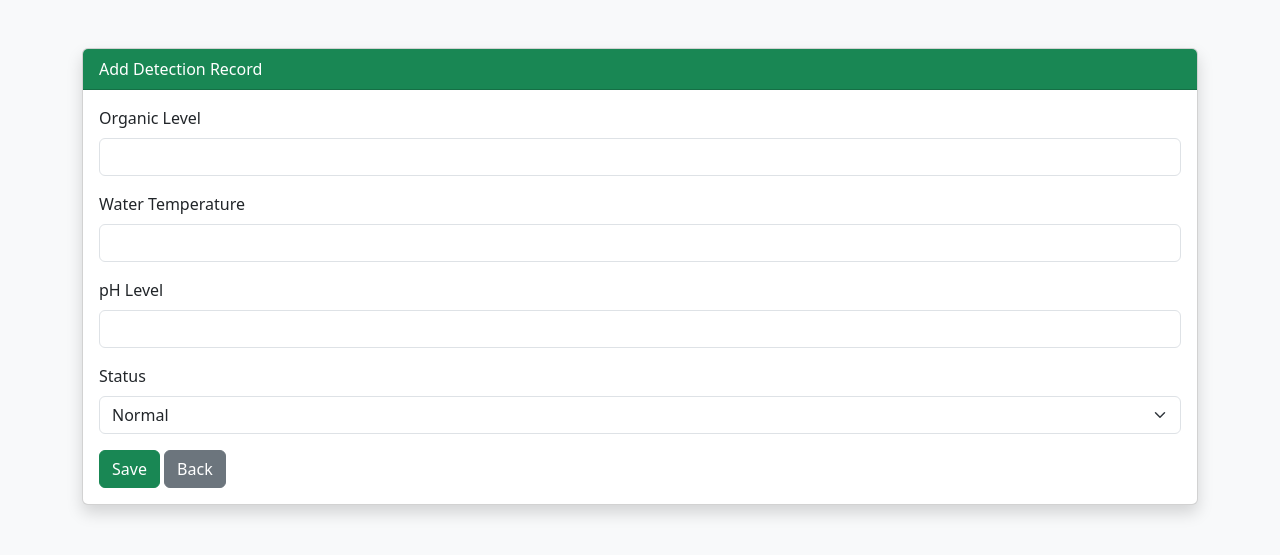
After one commit to joshua762002/Organic-matter-detection-in-tilapya, a PHP site: page /add_detection.php in a window 1280 px wide. The commit adds this page. Shown: the top 555 px of the page. Run offline with PHP 8.4, Linux system fonts and the light colour scheme; a user stored in the database is signed in.

Commit message:
ako paba?

```diff
--- /dev/null
+++ b/add_detection.php
@@ -0,0 +1,110 @@
+<?php
+session_start();
+
+if (!isset($_SESSION["user_id"])) {
+    header("Location: index.php");
+    exit();
+}
+
+$conn = new mysqli("localhost", "root", "", "organic_tilapia");
+
+if ($conn->connect_error) {
+    die("Connection failed: " . $conn->connect_error);
+}
+
+$success = "";
+
+if ($_SERVER["REQUEST_METHOD"] == "POST") {
+
+    // ✅ AUTO GENERATE SAMPLE CODE (SAMPLE-001, SAMPLE-002...)
+    $result = $conn->query("SELECT MAX(detection_id) AS last_id FROM detections");
+    $row = $result->fetch_assoc();
+    $next_id = ($row['last_id'] ?? 0) + 1;
+
+    $sample_code = "SAMPLE-" . str_pad($next_id, 3, "0", STR_PAD_LEFT);
+
+    $organic_level = $_POST["organic_level"];
+    $temp = $_POST["temp"];
+    $ph = $_POST["ph"];
+    $status = $_POST["status"];
+    $created_by = $_SESSION["user_id"];
+
+    $stmt = $conn->prepare("INSERT INTO detections
+        (sample_code, organic_level, water_temperature, ph_level, status, detected_at, created_by)
+        VALUES (?, ?, ?, ?, ?, NOW(), ?)");
+
+    $stmt->bind_param("sdddsi",
+        $sample_code,
+        $organic_level,
+        $temp,
+        $ph,
+        $status,
+        $created_by
+    );
+
+    if ($stmt->execute()) {
+        $success = "Detection record added successfully! Sample Code: " . $sample_code;
+    }
+}
+?>
+
+<!DOCTYPE html>
+<html>
+<head>
+<title>Add Detection</title>
+<link href="https://cdn.jsdelivr.net/npm/bootstrap@5.3.3/dist/css/bootstrap.min.css" rel="stylesheet">
+</head>
+<body class="bg-light">
+
+<div class="container mt-5">
+<div class="card shadow">
+<div class="card-header bg-success text-white">
+Add Detection Record
+</div>
+
+<div class="card-body">
+
+<?php if($success != "") { ?>
+<div class="alert alert-success">
+<?php echo $success; ?>
+</div>
+<?php } ?>
+
+<form method="POST">
+
+<!-- ❌ TINANGGAL NA SAMPLE CODE INPUT (AUTO NA) -->
+
+<div class="mb-3">
+<label class="form-label">Organic Level</label>
+<input type="number" step="0.01" name="organic_level" class="form-control" required>
+</div>
+
+<div class="mb-3">
+<label class="form-label">Water Temperature</label>
+<input type="number" step="0.01" name="temp" class="form-control" required>
+</div>
+
+<div class="mb-3">
+<label class="form-label">pH Level</label>
+<input type="number" step="0.01" name="ph" class="form-control" required>
+</div>
+
+<div class="mb-3">
+<label class="form-label">Status</label>
+<select name="status" class="form-select" required>
+<option value="Normal">Normal</option>
+<option value="Moderate">Moderate</option>
+<option value="High Organic Matter">High Organic Matter</option>
+</select>
+</div>
+
+<button type="submit" class="btn btn-success">Save</button>
+<a href="dashboard.php" class="btn btn-secondary">Back</a>
+
+</form>
+</div>
+</div>
+</div>
+
+</body>
+</html>
```
Also changed, not shown: dashboard.php (+18 -12 lines), delete_detection.php (added, +40 -0 lines).
